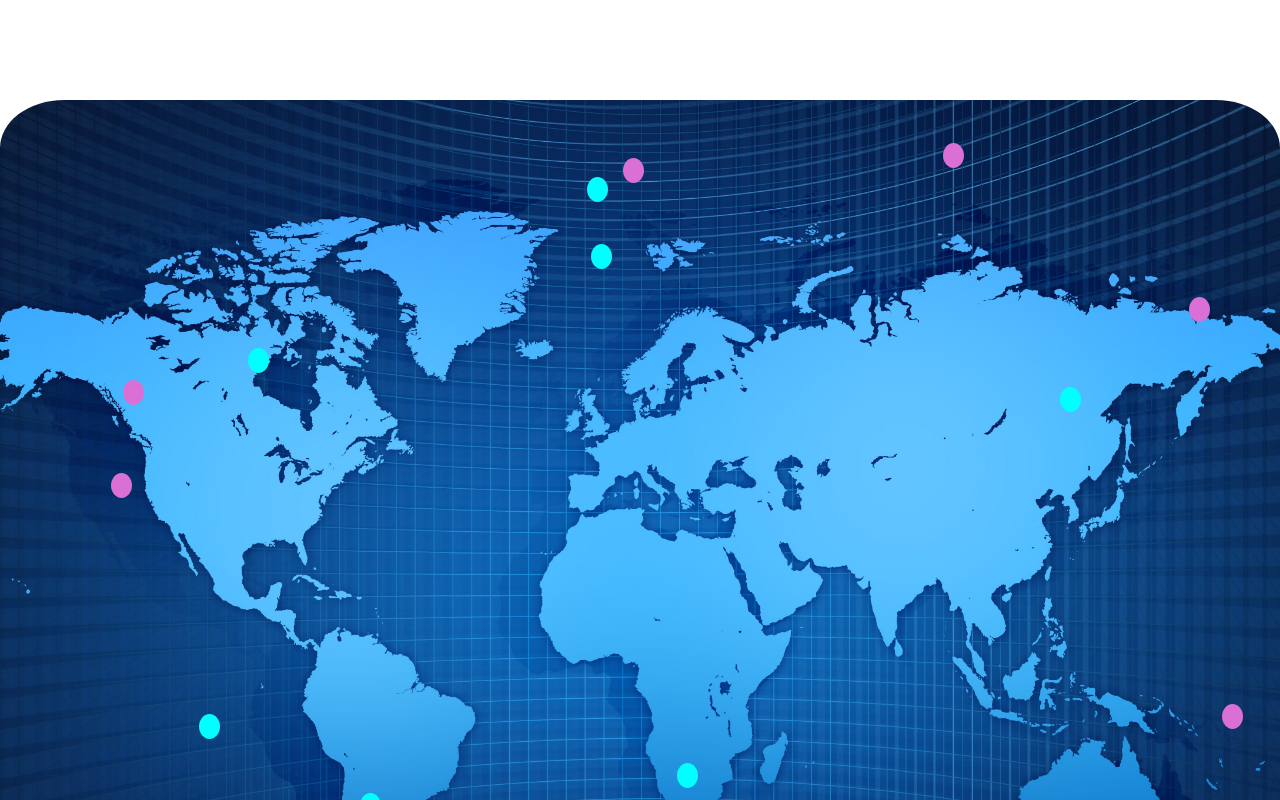
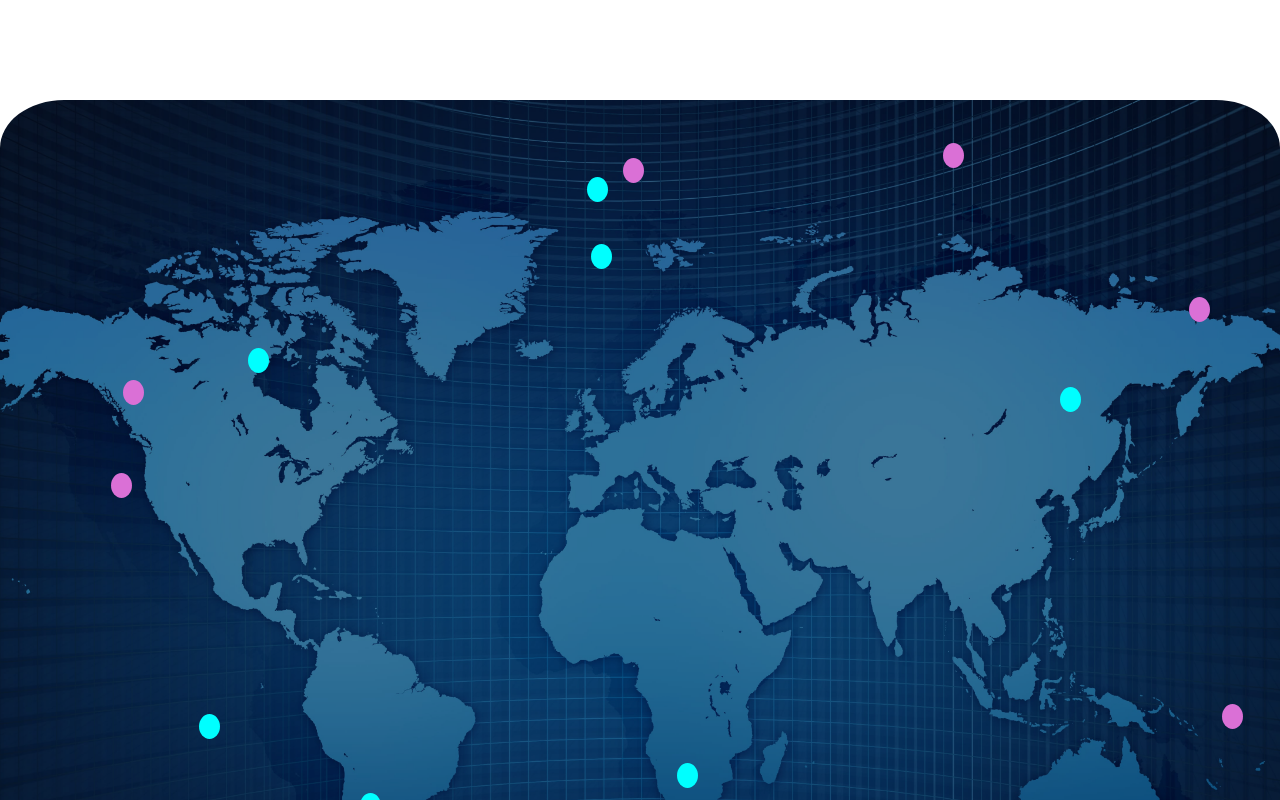
Before and after one commit to BorisKaminskiy/map, a React (Vite) app: page / in a window 1280 px wide. Shown: the top 800 px of the page. Built offline with nearby package versions, Linux system fonts and the light colour scheme.

Commit message:
Update Layout.tsx

```diff
--- a/src/Layout/Layout.tsx
+++ b/src/Layout/Layout.tsx
@@ -12,7 +12,7 @@
       <div className={ cn(styles.map_container) }>
         <div className={ cn(styles.image) }>
           <img
-            style={{ width: "100%", height: "100%", objectFit: "cover" }}
+            style={{ width: "100%", height: "100%", objectFit: "cover", filter: "brightness(60%)" }}
             src={backgroundImage}
             alt='map'
           />
```
